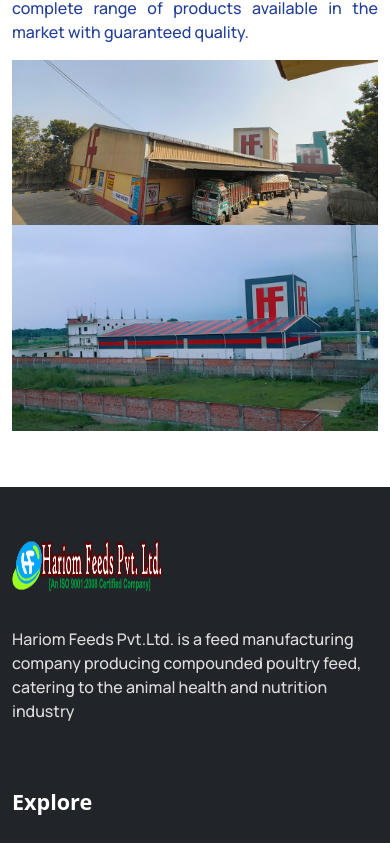
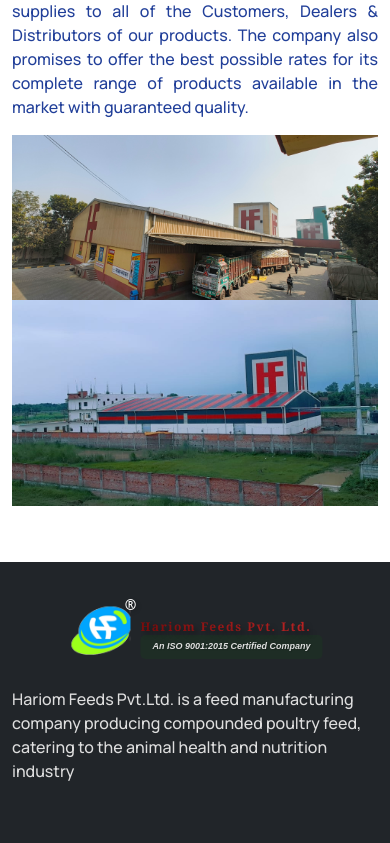
Before and after one commit to mesiddhantcodes/poultry, a React (Vite) app: page /about in a window 390 px wide. Shown: the part 1154-1997 px from the top of the page. Built offline with nearby package versions, Linux system fonts and the light colour scheme.

Commit message:
footer-fixed with homepage

```diff
--- a/package.json
+++ b/package.json
@@ -17,6 +17,7 @@
     "bootstrap": "^5.3.3",
     "react": "^18.3.1",
     "react-dom": "^18.3.1",
+    "react-icons": "^5.5.0",
     "react-router-dom": "^7.2.0",
     "swiper": "^11.2.4",
     "yet-another-react-lightbox": "^3.21.7"
--- a/public/assets/css/validnavs.css
+++ b/public/assets/css/validnavs.css
@@ -2760,3 +2760,8 @@
     border: none;
   }
 }
+.footer-logo {
+  position: relative;
+  width: 100%;
+  top: -40px;
+}
--- /dev/null
+++ b/src/assets/css/BusinessOverview.css
@@ -0,0 +1,57 @@
+.business-overview {
+  background: linear-gradient(135deg, #1e1e1e, #3b3b3b);
+  padding: 80px 0;
+  color: white;
+  text-align: center;
+}
+/* Business Card */
+.business-card {
+  background: white;
+  border-radius: 15px;
+  padding: 30px;
+  text-align: center;
+  transition: transform 0.3s ease-in-out, box-shadow 0.3s ease-in-out;
+  box-shadow: 0 4px 15px rgba(255, 106, 136, 0.3);
+  display: flex;
+  flex-direction: column;
+  height: 100%;
+}
+
+.business-card:hover {
+  transform: translateY(-8px);
+  box-shadow: 0 8px 20px rgba(22, 87, 2, 0.5);
+}
+
+.business-card .icon {
+  font-size: 50px;
+  color: #ff6a88;
+  margin-bottom: 15px;
+}
+
+.business-card h5 {
+  font-size: 22px;
+  font-weight: bold;
+  color: #333;
+  margin-bottom: 10px;
+}
+
+.business-card p {
+  font-size: 16px;
+  color: #555;
+  line-height: 1.5;
+}
+.business-overview .row {
+  display: flex;
+  flex-wrap: wrap;
+  justify-content: center;
+}
+/* Responsive Design */
+@media (max-width: 768px) {
+  .business-card {
+    margin-bottom: 20px;
+  }
+
+  .section-title {
+    font-size: 28px;
+  }
+}
--- /dev/null
+++ b/src/assets/css/Logo.css
@@ -0,0 +1,139 @@
+.logo-container {
+  text-align: left;
+  display: flex;
+  flex-direction: column;
+  padding: 10px;
+  position: relative;
+}
+
+/* Main logo text */
+.logo-text {
+  font-family: "Georgia", serif;
+  font-size: 24px;
+  font-weight: bold;
+  background: linear-gradient(135deg, #7a0c0c, #c62828);
+  -webkit-background-clip: text;
+  -webkit-text-fill-color: transparent;
+  text-shadow: 4px 4px 5px rgba(0, 0, 0, 0.3);
+  transition: transform 0.3s ease-in-out;
+  letter-spacing: 1.5px;
+  position: relative;
+  display: inline-block;
+  /* padding-right: 20px; */
+}
+/* Logo Wrapper */
+.logo-wrapper {
+  position: relative;
+  display: inline-block;
+}
+
+/* Logo Image */
+.logo {
+  width: 150px; /* Adjust as needed */
+  height: auto;
+}
+
+/* Registered Symbol (®) */
+.registered-symbol {
+  font-size: 24px;
+  font-weight: bold;
+  color: #00a5fe; /* Red color */
+  position: absolute;
+  top: -15px; /* Adjust position */
+  right: -8px; /* Adjust position */
+  text-shadow: 2px 2px 4px rgba(0, 0, 0, 0.2);
+}
+
+/* Hover effect */
+.logo-text:hover {
+  transform: scale(1.07);
+  text-shadow: 6px 6px 8px rgba(0, 0, 0, 0.4);
+}
+
+/* Subtitle text */
+.logo-subtitle {
+  font-family: "Arial", sans-serif;
+  font-size: 16px;
+  font-weight: bold;
+  color: #007b00; /* Green */
+  text-shadow: 1px 1px 1px rgba(0, 0, 0, 0.2);
+  font-style: italic;
+  margin-top: -7px;
+  padding: 5px 12px;
+  border-radius: 5px;
+  background-color: rgba(0, 123, 0, 0.1);
+  display: inline-block;
+  transition: background-color 0.3s ease-in-out, transform 0.3s ease-in-out;
+}
+.logo-subtitle:hover {
+  background-color: rgba(0, 123, 0, 0.2);
+  transform: scale(1.05);
+}
+
+@media screen and (max-width: 994px) {
+  .logo {
+    width: 150px;
+  }
+  .registered-symbol {
+    font-size: 16px;
+    top: -5px;
+    right: -5px;
+  }
+  .logo-text {
+    font-size: 22px;
+  }
+  .logo-subtitle {
+    font-size: 14px;
+  }
+}
+
+@media screen and (max-width: 768px) {
+  .navbar-brand {
+    flex-direction: row; /* Stack image & text on smaller screens */
+    gap: 5px; /* Reduce spacing */
+    text-align: left;
+  }
+
+  .navbar-brand img {
+    max-width: 60px; /* Smaller logo for small screens */
+  }
+
+  .logo-text {
+    font-size: 18px; /* Adjust font size */
+  }
+
+  .logo-subtitle {
+    font-size: 12px;
+  }
+  .registered-symbol {
+    font-size: 14px;
+    top: -8px;
+    right: -6px;
+  }
+}
+
+@media screen and (max-width: 480px) {
+  .navbar-brand {
+    flex-direction: row;
+    text-align: left;
+  }
+
+  .navbar-brand img {
+    margin-left: 13px;
+    /* padding-left: 2px; */
+    max-width: 40x; /* Smaller logo for mobile screens */
+  }
+
+  .logo-text {
+    font-size: 12px;
+  }
+
+  .logo-subtitle {
+    font-size: 9px;
+  }
+  .registered-symbol {
+    font-size: 14px;
+    top: -8px;
+    right: -6px;
+  }
+}
--- a/src/pages/GalleryPage.jsx
+++ b/src/pages/GalleryPage.jsx
@@ -3,7 +3,7 @@
 import "swiper/css";
 import "swiper/css/pagination";
 import "swiper/css/navigation";
-import { Pagination, Navigation,Autoplay } from "swiper/modules";
+import { Pagination, Navigation, Autoplay } from "swiper/modules";
 import Lightbox from "yet-another-react-lightbox";
 import "yet-another-react-lightbox/styles.css";
 import galleryImages from "../data/galleryImages";
@@ -21,7 +21,7 @@
 
             {/* Gallery Slider with Lightbox Feature */}
             <div className="gallery-slider">
-            <Swiper
+                <Swiper
                     slidesPerView={3}
                     spaceBetween={20}
                     pagination={{ clickable: true }}
@@ -30,7 +30,7 @@
                         delay: 2500,
                         disableOnInteraction: false,
                     }}
-                    modules={[Pagination, Autoplay]}
+                    modules={[Pagination, Navigation, Autoplay]}
                 >
 
                     {galleryImages.map((item, index) => (
--- a/src/pages/Home.jsx
+++ b/src/pages/Home.jsx
@@ -3,12 +3,40 @@
 import { Navigation, Autoplay } from "swiper/modules";
 import "swiper/css";
 import "swiper/css/navigation";
+import { FaGlobe, FaTachometerAlt, FaDribbble, FaFile } from "react-icons/fa";
+// import "./public/assets/css/BuisnessOverview.css";
 import Gallery from "./component/Gallery";
-// import Logo from "./component/Logo";
+import "../assets/css/BusinessOverview.css";
 // import "./styles.css"; // Import your styles
 
 const Home = () => {
   const BannerSlider = () => {
+    const businessData = [
+      {
+        icon: <FaGlobe />,
+        title: "FEED MILL",
+        description:
+          "Hariom Group is the leading commercial Poultry Feed and Cattle Feed company in India comprising 3 Feed Mills with advanced technology.",
+      },
+      {
+        icon: <FaTachometerAlt />,
+        title: "CONTRACT FARMING",
+        description:
+          "Over more than 1000 partner farmers provided with global technological support for both open and closed houses, PAN India.",
+      },
+      {
+        icon: <FaDribbble />,
+        title: "PARENT FARM",
+        description:
+          "Our state-of-the-art Parent Farms have best-in-class biosecurity and are built as per global standards.",
+      },
+      {
+        icon: <FaFile />,
+        title: "HATCHERY",
+        description:
+          "Strict processes ensure only the finest quality DOCs are produced at our state-of-the-art hatcheries adhering to global standards.",
+      },
+    ];
     const slides = [
       {
         image: "/assets/images/slideHF2.jpg",
@@ -211,7 +239,7 @@
                     <h3 className="fw-bold lead "
                       style={{
                         fontFamily: "var(--font-secondary)",
-                        fontSize:"1.4rem"
+                        fontSize: "1.4rem"
                         // color: "var(--color-heading)",
                       }}>
                       {product.name}
@@ -291,126 +319,19 @@
 
 
 
-        <section
-          className="w3l-features-4 py-5   "
-          style={{ background: "linear-gradient(135deg, #ff9a8b, #ff6a88)" }}
-        >
-          <div className="container pb-lg-5 pb-md-4 pb-3">
-            <h3
-              className="title-big mb-md-5 mb-4 mw-100 text-center"
-              style={{
-                fontFamily: '"Roboto", sans-serif',
-                fontWeight: "bold",
-                fontSize: 36,
-                color: "white",
-              }}
-            >
-              Business Overview Our Company
-            </h3>
-            <div className="row features4-grids">
-              <div className="col-xl-3 col-sm-6 mt-xl-0 mt-4">
-                <div
-                  className="features4-grid"
-                  style={{
-                    backgroundColor: "white",
-                    borderRadius: 10,
-                    boxShadow: "0 4px 15px rgba(0,0,0,0.2)",
-                    padding: 20,
-                    transition: "transform 0.3s",
-                  }}
-                >
-                  <div
-                    className="feature-images"
-                    style={{ fontSize: 50, color: "#ff6a88", marginBottom: 15 }}
-                  >
-                    <span className="fa fa-globe" aria-hidden="true" />
+        <section className="business-overview">
+          <div className="container">
+            <h2 className="title text-center mb-50">Business Overview of Our Company</h2>
+            <div className="row">
+              {businessData.map((item, index) => (
+                <div className="col-xl-3 col-md-6 d-flex" key={index}>
+                  <div className="business-card">
+                    <div className="icon">{item.icon}</div>
+                    <h5>{item.title}</h5>
+                    <p>{item.description}</p>
                   </div>
-                  <h5 style={{ fontSize: 22, color: "#2c3e50" }}>FEED MILL</h5>
-                  <p style={{ color: "#7f8c8d", fontSize: 16 }}>
-                    Hariom group is the leading commercial Poultry Feed and
-                    cattle Feed company in India comprising 3 Feed Mills with
-                    advanced technology.
-                  </p>
                 </div>
-              </div>
-              <div className="col-xl-3 col-sm-6 mt-xl-0 mt-4">
-                <div
-                  className="features4-grid"
-                  style={{
-                    backgroundColor: "white",
-                    borderRadius: 10,
-                    boxShadow: "0 4px 15px rgba(0,0,0,0.2)",
-                    padding: 20,
-                    transition: "transform 0.3s",
-                  }}
-                >
-                  <div
-                    className="feature-images"
-                    style={{ fontSize: 50, color: "#ff6a88", marginBottom: 15 }}
-                  >
-                    <span className="fa fa-tachometer" aria-hidden="true" />
-                  </div>
-                  <h5 style={{ fontSize: 22, color: "#2c3e50" }}>
-                    CONTRACT FARMING
-                  </h5>
-                  <p style={{ color: "#7f8c8d", fontSize: 16 }}>
-                    Over more than 1000 partner farmers provided with global
-                    technological support for both open and closed houses, PAN
-                    India.
-                  </p>
-                </div>
-              </div>
-              <div className="col-xl-3 col-sm-6 mt-xl-0 mt-4">
-                <div
-                  className="features4-grid"
-                  style={{
-                    backgroundColor: "white",
-                    borderRadius: 10,
-                    boxShadow: "0 4px 15px rgba(0,0,0,0.2)",
-                    padding: 20,
-                    transition: "transform 0.3s",
-                  }}
-                >
-                  <div
-                    className="feature-images"
-                    style={{ fontSize: 50, color: "#ff6a88", marginBottom: 15 }}
-                  >
-                    <span className="fa fa-dribbble" aria-hidden="true" />
-                  </div>
-                  <h5 style={{ fontSize: 22, color: "#2c3e50" }}>
-                    PARENT FARM
-                  </h5>
-                  <p style={{ color: "#7f8c8d", fontSize: 16 }}>
-                    Our state of the art Parent Farms have best in class Bio
-                    security and is built as per global standards.
-                  </p>
-                </div>
-              </div>
-              <div className="col-xl-3 col-sm-6 mt-xl-0 mt-4">
-                <div
-                  className="features4-grid"
-                  style={{
-                    backgroundColor: "white",
-                    borderRadius: 10,
-                    boxShadow: "0 4px 15px rgba(0,0,0,0.2)",
-                    padding: 20,
-                    transition: "transform 0.3s",
-                  }}
-                >
-                  <div
-                    className="feature-images"
-                    style={{ fontSize: 50, color: "#ff6a88", marginBottom: 15 }}
-                  >
-                    <span className="fa fa-file" aria-hidden="true" />
-                  </div>
-                  <h5 style={{ fontSize: 22, color: "#2c3e50" }}>HATCHERY</h5>
-                  <p style={{ color: "#7f8c8d", fontSize: 16 }}>
-                    Strict Processes ensure only finest quality DOC's are
-                    produced at our state of the art hatcheries adhering to
-                    global standards.
-                  </p>
-                </div>
-              </div>
+              ))}
             </div>
           </div>
         </section>
--- a/src/pages/component/Footer.jsx
+++ b/src/pages/component/Footer.jsx
@@ -1,4 +1,6 @@
 import React from "react";
+import Logo from "./Logo";
+import "../../assets/css/Footer.css";
 
 const Footer = () => {
   return (
@@ -7,16 +9,21 @@
         <div className="f-items default-padding">
           <div className="row">
             {/* Single Itme */}
-            <div className="col-lg-4 col-md-6 item">
+            <div className="col-lg-4 col-md-6 item ">
               <div className="footer-item about">
-                <img
-                  className="logo"
-                  src="/assets/images/logo.png"
-                  alt="Hariom Feeds India Pvt. Ltd."
-                />
-                <p align ="">
+                <div className="footer-logo">
+                  <a className="navbar-brand d-flex align-items-center" href="/">
+                    <div className="footer-logo-wrapper ">
+                      <Logo />
+                    </div>
+                  </a>
+
+
+                </div>
+
+                <p align="">
                   Hariom Feeds Pvt.Ltd. is a feed manufacturing company
-                   producing compounded poultry feed, catering to the animal
+                  producing compounded poultry feed, catering to the animal
                   health and nutrition industry
                 </p>
               </div>
--- a/src/pages/component/Header.jsx
+++ b/src/pages/component/Header.jsx
@@ -77,10 +77,10 @@
                 <i className="fa fa-bars" />
               </button>
               <a className="navbar-brand d-flex align-items-center" href="/">
-                <div className="logo-wrapper">
+                {/* <div className="logo-wrapper">
                   <img src="assets/images/logo1.png" className="logo" alt="Hariom Feeds Pvt. Ltd." />
                   <span className="registered-symbol">®</span>
-                </div>
+                </div> */}
                 <Logo />
               </a>
             </div>
--- a/src/pages/component/Logo.jsx
+++ b/src/pages/component/Logo.jsx
@@ -1,9 +1,16 @@
 import React from "react";
-// import "./Logo.css"; // Import a separate CSS file for styling
+import "../../assets/css/Logo.css";
+
 
 const Logo = () => {
   return (
+    <>
+      <div className="logo-wrapper">
+        <img src="/assets/images/logo1.png" className="logo" alt="Hariom Feeds Pvt. Ltd." />
+        <span className="registered-symbol">®</span>
+      </div>
       <div className="logo-container">
+
         {/* Main Logo Text with Gradient Effect */}
         <h1 className="logo-text">Hariom Feeds Pvt. Ltd.
 
@@ -14,6 +21,8 @@
         {/* Certification Subtitle with a Stylish Look */}
         <p className="logo-subtitle">An ISO 9001:2015 Certified Company</p>
       </div>
+    </>
+
   );
 };
 
```
Also changed, not shown: public/assets/css/style.css, src/assets/css/Footer.css (added), 1 other file (tests, documents, lock files or other folders). Lines whose indentation alone changed are shown as unchanged.
